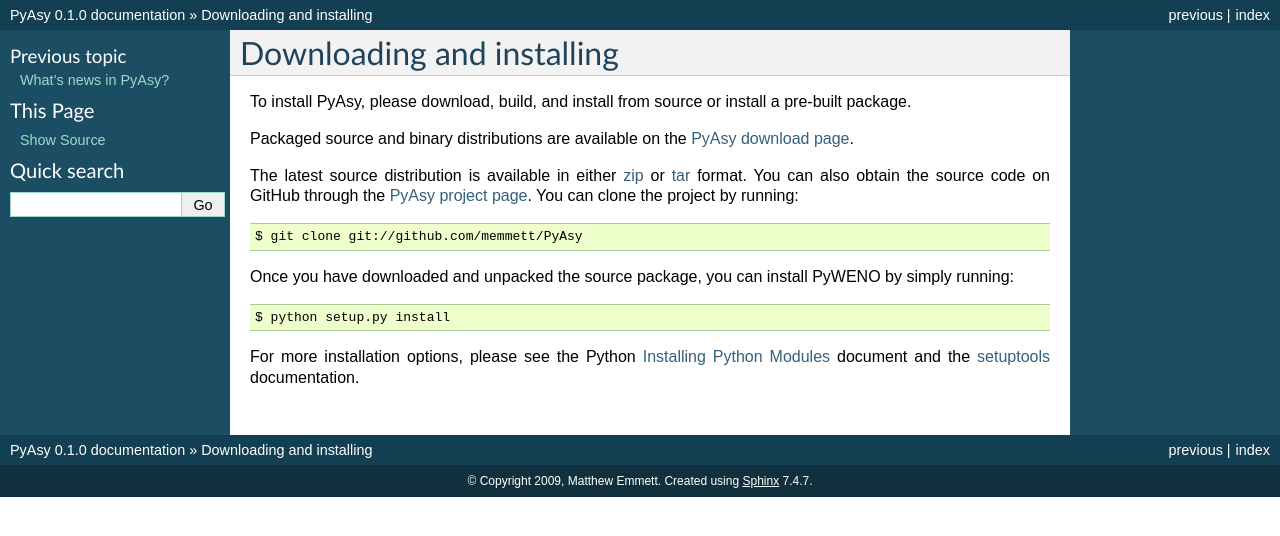
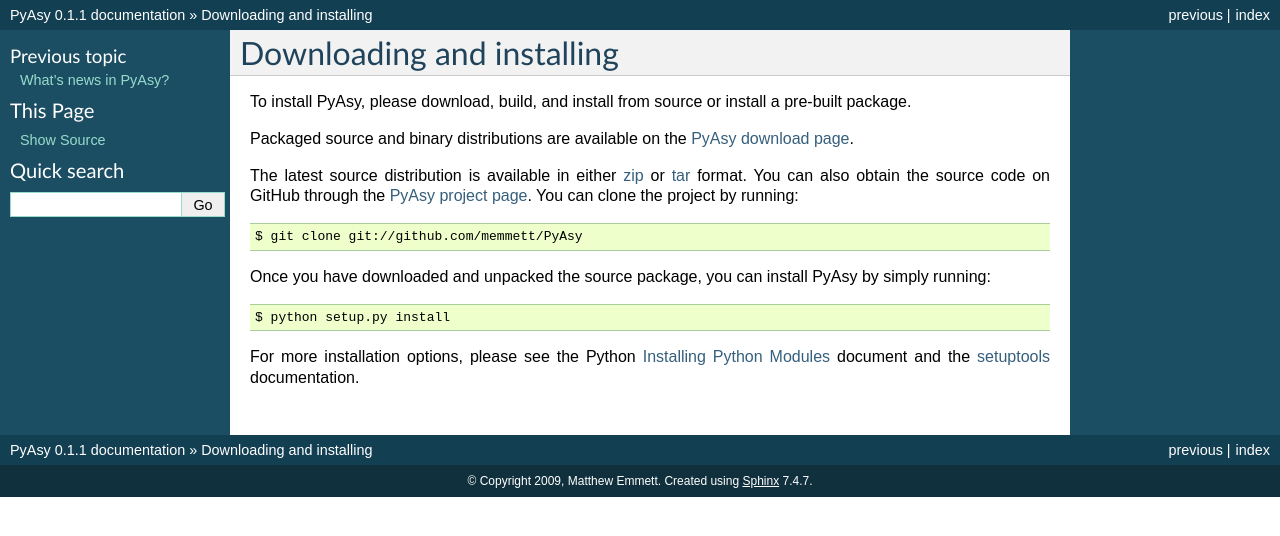
Before and after one commit to memmett/PyAsy, a Sphinx documentation site: the page built from docs/download.rst, in a window 1280 px wide. Shown: the top 536 px of the page. Built offline with Sphinx 7.4.7, drawn with Linux system fonts in a browser that asks for light colours; formulas are drawn with MathJax 3; the version number is read from the project's files by our own code.

Commit message:
Minor: bump version and fix a typo.

```diff
--- a/docs/download.rst
+++ b/docs/download.rst
@@ -14,7 +14,7 @@
   $ git clone git://github.com/memmett/PyAsy
 
 Once you have downloaded and unpacked the source package, you can
-install PyWENO by simply running::
+install PyAsy by simply running::
 
   $ python setup.py install
 
--- a/version.py
+++ b/version.py
@@ -1 +1 @@
-version = '0.1.0'
+version = '0.1.1'
```
